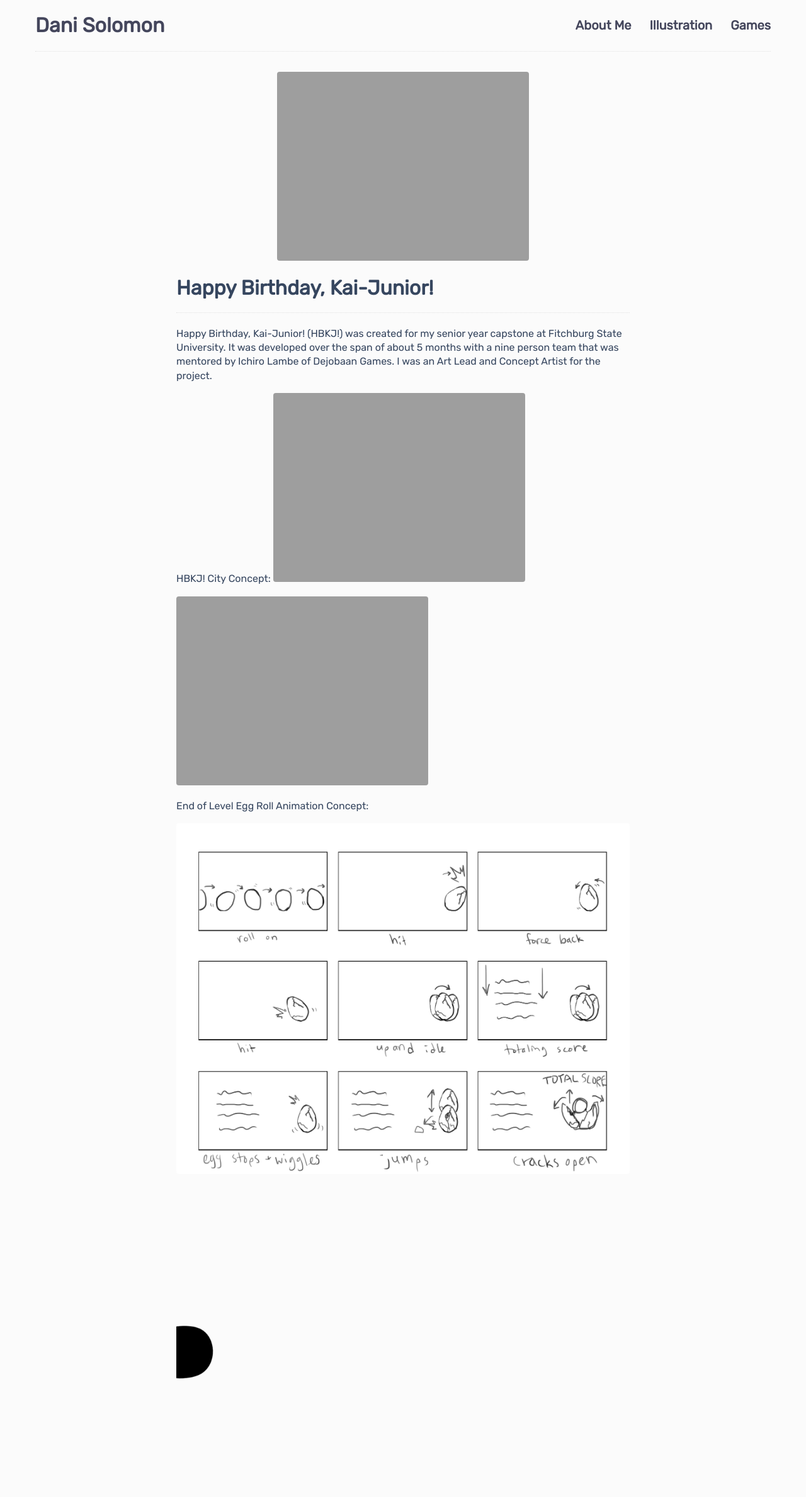
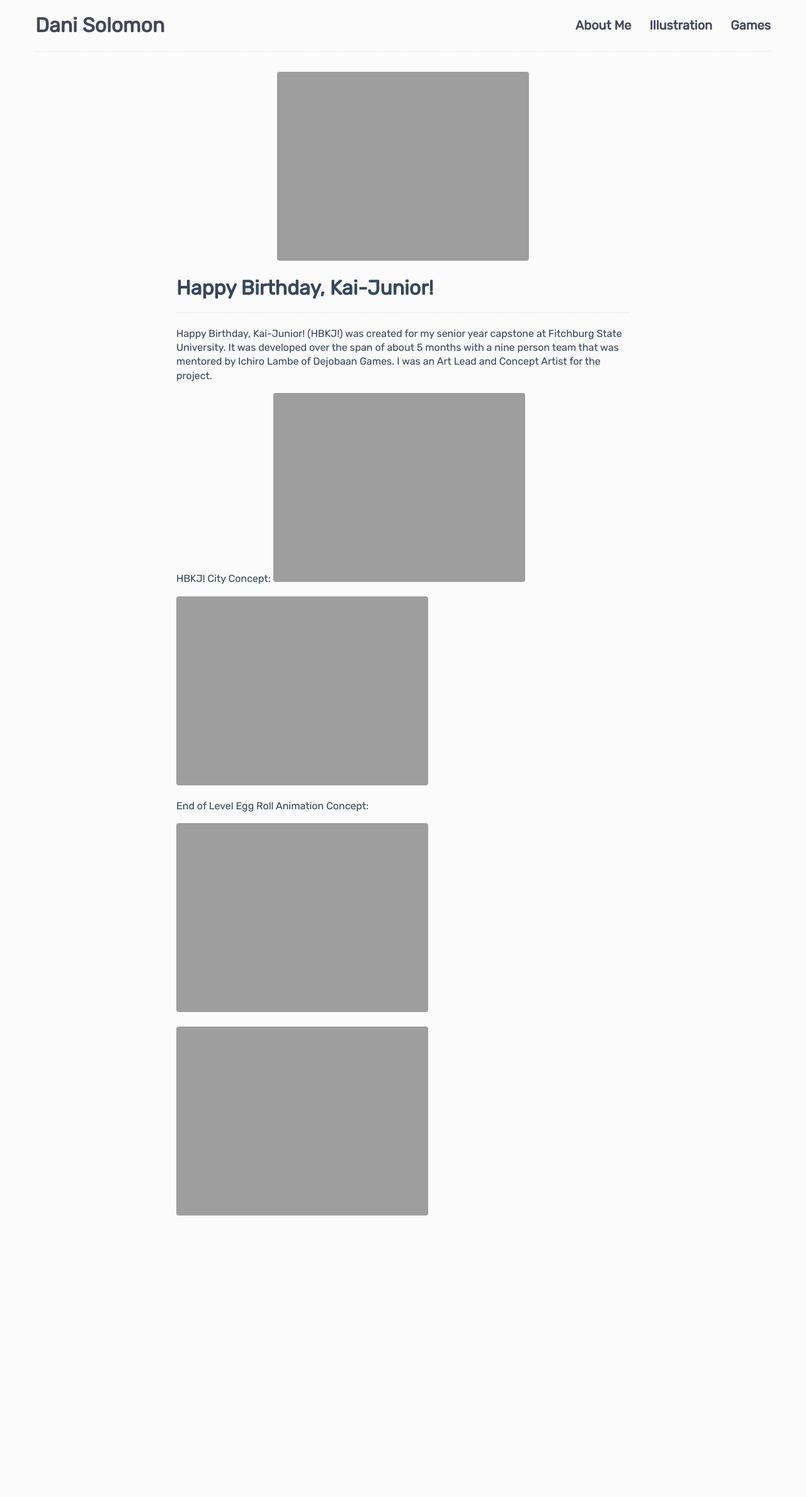
Before and after one commit to DaniBSolomon/danibsolomon.github.io, a Jekyll site: the page built from _games/2017-05-20-hbkj.md, in a window 1280 px wide. Shown: the whole page at 63% size. Built offline with Jekyll 4.4.1, drawn with Linux system fonts in a browser that asks for light colours; after the commit the page ends 2016 px from its top, so only the background shows below that.

Commit message:
Update 2017-05-20-hbkj.md

```diff
--- a/_games/2017-05-20-hbkj.md
+++ b/_games/2017-05-20-hbkj.md
@@ -6,12 +6,12 @@
 Happy Birthday, Kai-Junior! (HBKJ!) was created for my senior year capstone at Fitchburg State University. It was developed over the span of about 5 months with a nine person team that was mentored by Ichiro Lambe of Dejobaan Games. I was an Art Lead and Concept Artist for the project.
 
 HBKJ! City Concept:
-![cool game]({{ site.github.url }}/img/city_concept_3_thumbnails.jpg)
+![cool game]({{ site.github.url }}/img/hbkj_city_concept_3_thumbnails.jpg)
 
-![cool game]({{ site.github.url }}/img/city_concept_3.jpg)
+![cool game]({{ site.github.url }}/img/hbkj_city_concept_3.jpg)
 
 End of Level Egg Roll Animation Concept:
 
-![cool game]({{ site.github.url }}/img/egg_animation_storyboard.jpg)
+![cool game]({{ site.github.url }}/img/hbkj_egg_animation_storyboard.jpg)
 
-![cool game]({{ site.github.url }}/img/egg-roll-test-wip-5.gif)
+![cool game]({{ site.github.url }}/img/hbkj-egg-roll-test-wip-5.gif)
```
